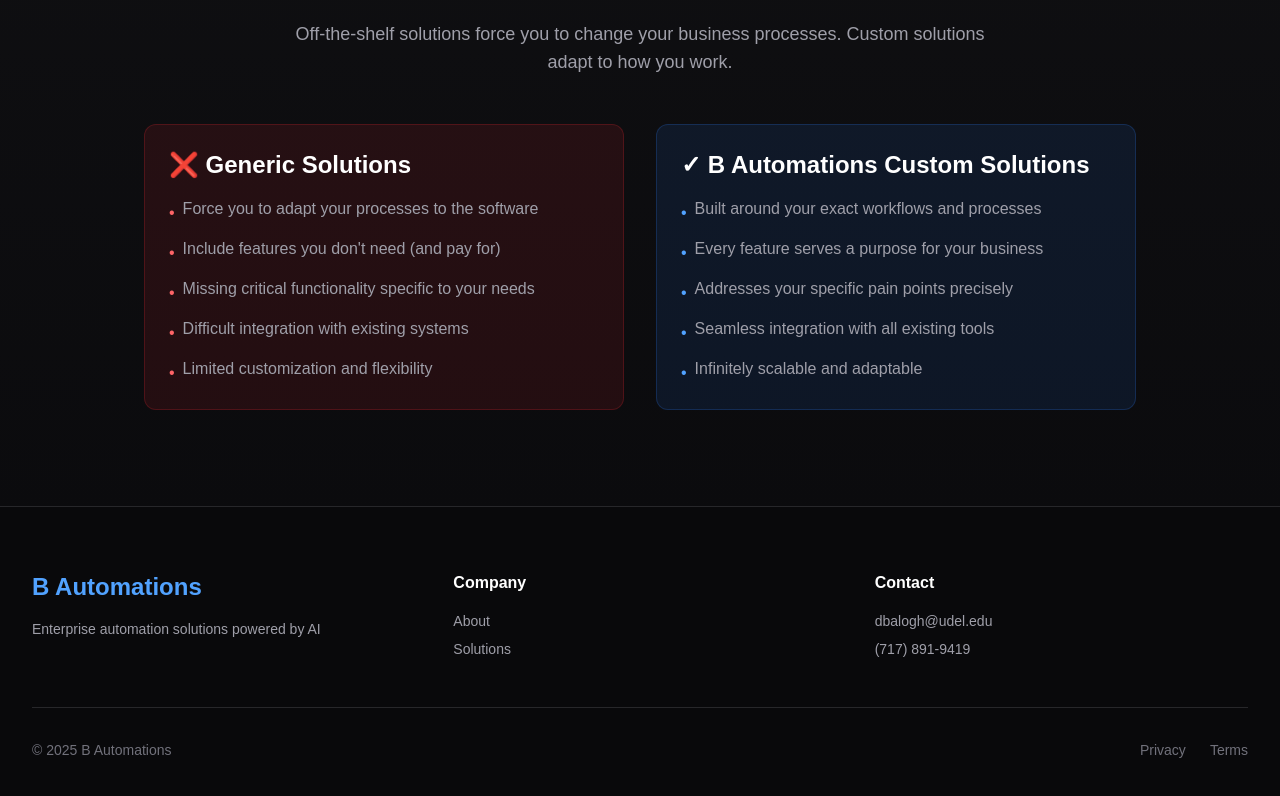
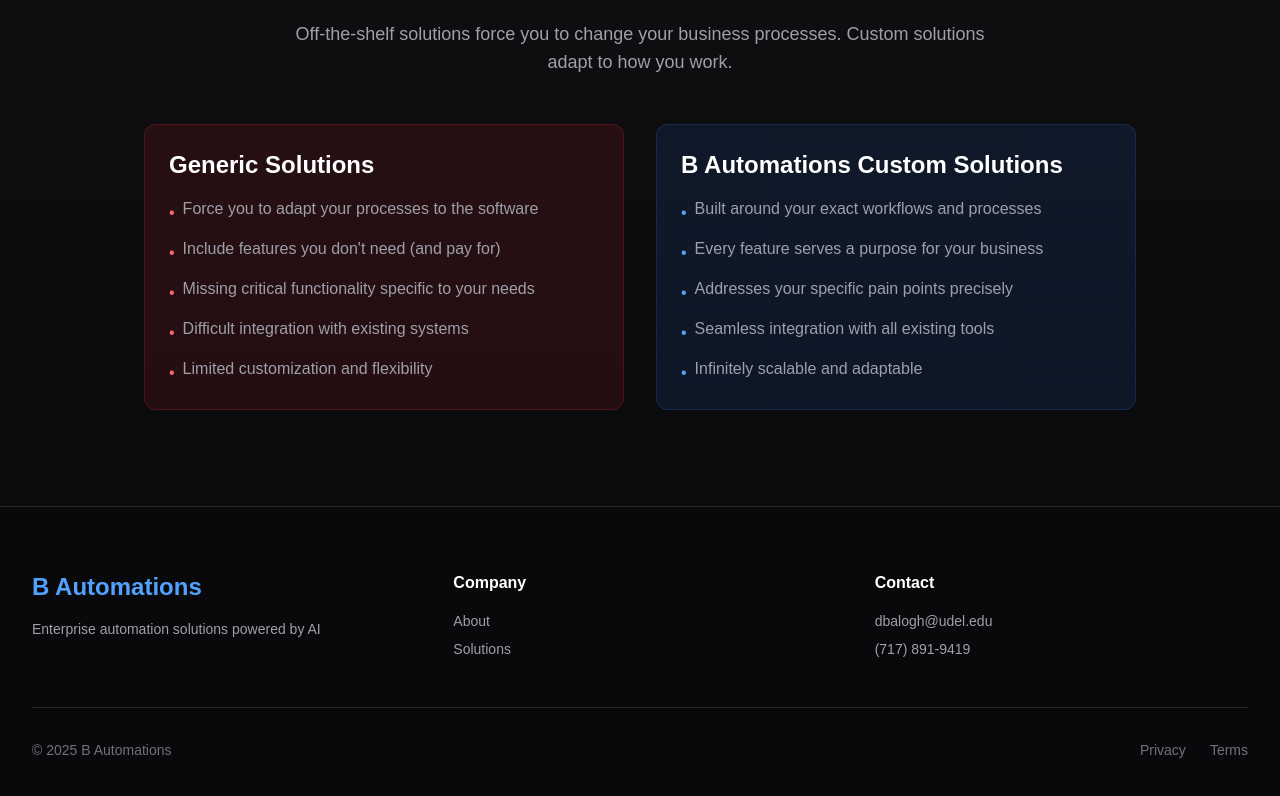
Before and after one commit to BMKellner/b-automations, a Next.js app in the folder apps/web/: page /how-it-works in a window 1280 px wide. Shown: the part 3662-4458 px from the top of the page. Built offline with nearby package versions, Linux system fonts and the light colour scheme.

Commit message:
Remove icons from solution headings and update favicon
Removed the ❌ and ✓ icons from the solution headings in the How It Works page for a cleaner look. Also made a minor change to the b-favicon.svg file.

```diff
--- a/apps/web/app/how-it-works/page.tsx
+++ b/apps/web/app/how-it-works/page.tsx
@@ -319,7 +319,7 @@ export default function HowItWorksPage() {
             >
               <div className="p-4 sm:p-6 bg-red-500/10 border border-red-500/20 rounded-xl">
                 <h3 className="text-xl sm:text-2xl font-bold text-white mb-3 sm:mb-4">
-                  ❌ Generic Solutions
+                  Generic Solutions
                 </h3>
                 <ul className="space-y-2 sm:space-y-3 text-zinc-400 text-sm sm:text-base">
                   <li className="flex items-start gap-2">
@@ -355,7 +355,7 @@ export default function HowItWorksPage() {
             >
               <div className="p-4 sm:p-6 bg-blue-500/10 border border-blue-500/20 rounded-xl">
                 <h3 className="text-xl sm:text-2xl font-bold text-white mb-3 sm:mb-4">
-                  ✓ B Automations Custom Solutions
+                  B Automations Custom Solutions
                 </h3>
                 <ul className="space-y-2 sm:space-y-3 text-zinc-400 text-sm sm:text-base">
                   <li className="flex items-start gap-2">
```
Also changed, not shown: apps/web/public/b-favicon.svg.
